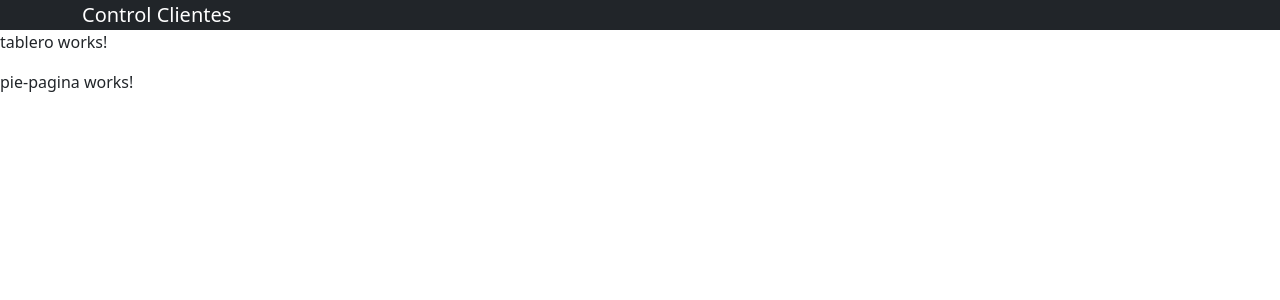
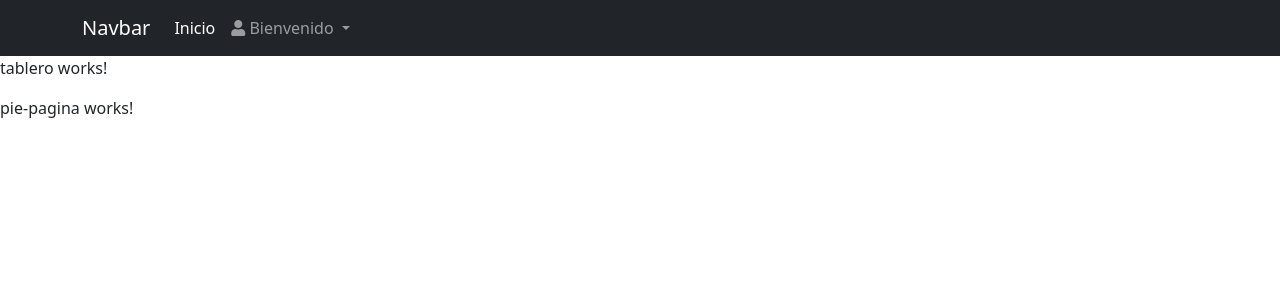
Before and after one commit to Daniel151505/Aplicacion-Control-Clientes, an Angular app in the folder control-clientes/: page / in a window 1280 px wide. Shown: the top 300 px of the page. Built offline with nearby package versions, Linux system fonts and the light colour scheme.

Commit message:
Agregando Vista del Cabecero

```diff
--- a/control-clientes/src/app/componentes/cabecero/cabecero.component.html
+++ b/control-clientes/src/app/componentes/cabecero/cabecero.component.html
@@ -1,8 +1,25 @@
-<nav class="navba navbar-expand-sm navbar-dark bg-dark p-0">
-    <div class="container">
-        <a routerLink="/" class="navbar-brand">Control Clientes</a>
-        <button class="navbar-toggler" data-toggle="collapse" data-target="#navbarCollapse">
-            <span class="navbar-toggler-icon"></span>
-        </button>
+<nav class="navbar navbar-expand-lg navbar-dark bg-dark">
+    <div class="container-fluid container">
+      <a class="navbar-brand" href="#">Navbar</a>
+      <button class="navbar-toggler" type="button" data-bs-toggle="collapse" data-bs-target="#navbarSupportedContent" aria-controls="navbarSupportedContent" aria-expanded="false" aria-label="Toggle navigation">
+        <span class="navbar-toggler-icon"></span>
+      </button>
+      <div class="collapse navbar-collapse" id="navbarSupportedContent">
+        <ul class="navbar-nav me-auto mb-2 mb-lg-0">
+          <li class="nav-item">
+            <a class="nav-link active" aria-current="page" routerLink="/">Inicio</a>
+          </li>
+          <li class="nav-item dropdown">
+            <a class="nav-link dropdown-toggle" href="#" id="navbarDropdown" role="button" data-bs-toggle="dropdown" aria-expanded="false">
+             <i class="fas fa-user"></i> Bienvenido
+            </a>
+            <ul class="dropdown-menu" aria-labelledby="navbarDropdown">
+              <li><a class="dropdown-item" routerLink="/configuracion" > <i class="fas fa-cog"></i> Configuración</a></li>
+              <li><hr class="dropdown-divider"></li>
+            </ul>
+          </li>
+        </ul>
+
+      </div>
     </div>
-</nav>
+  </nav>
```
